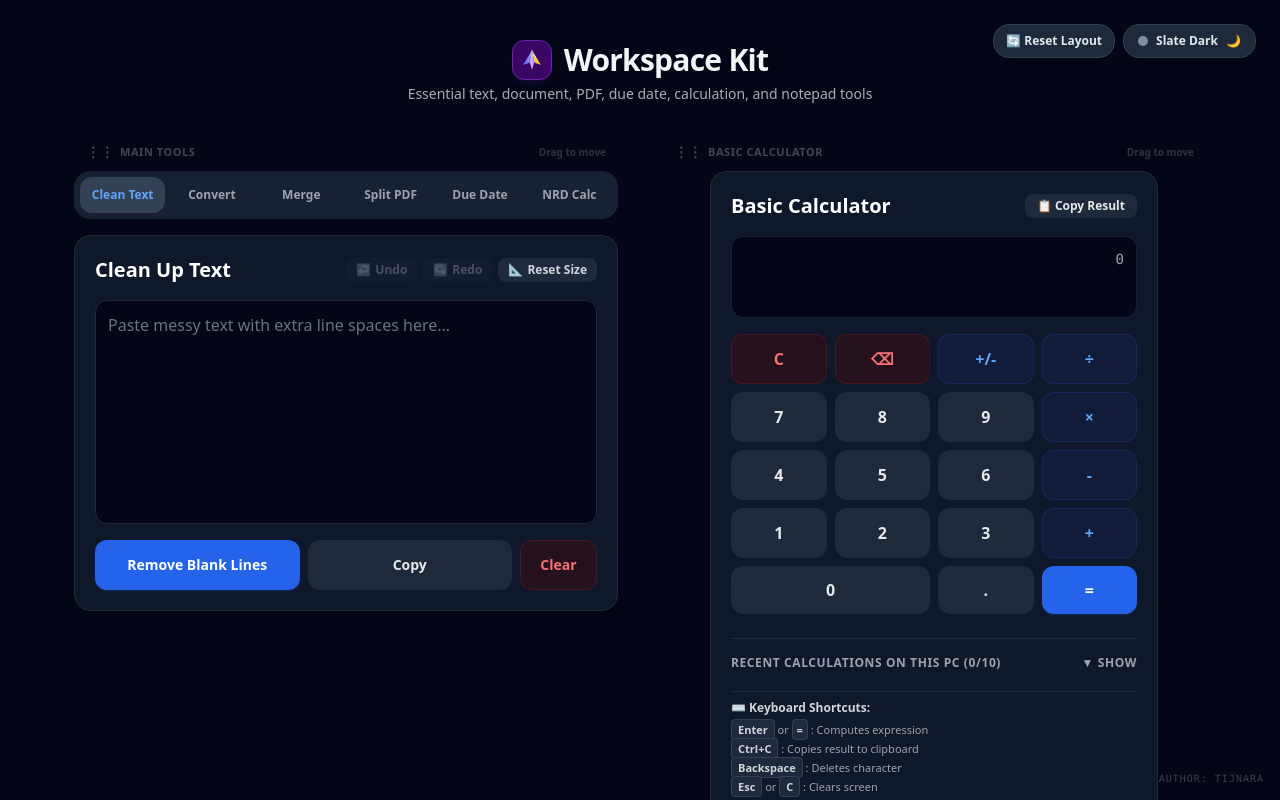
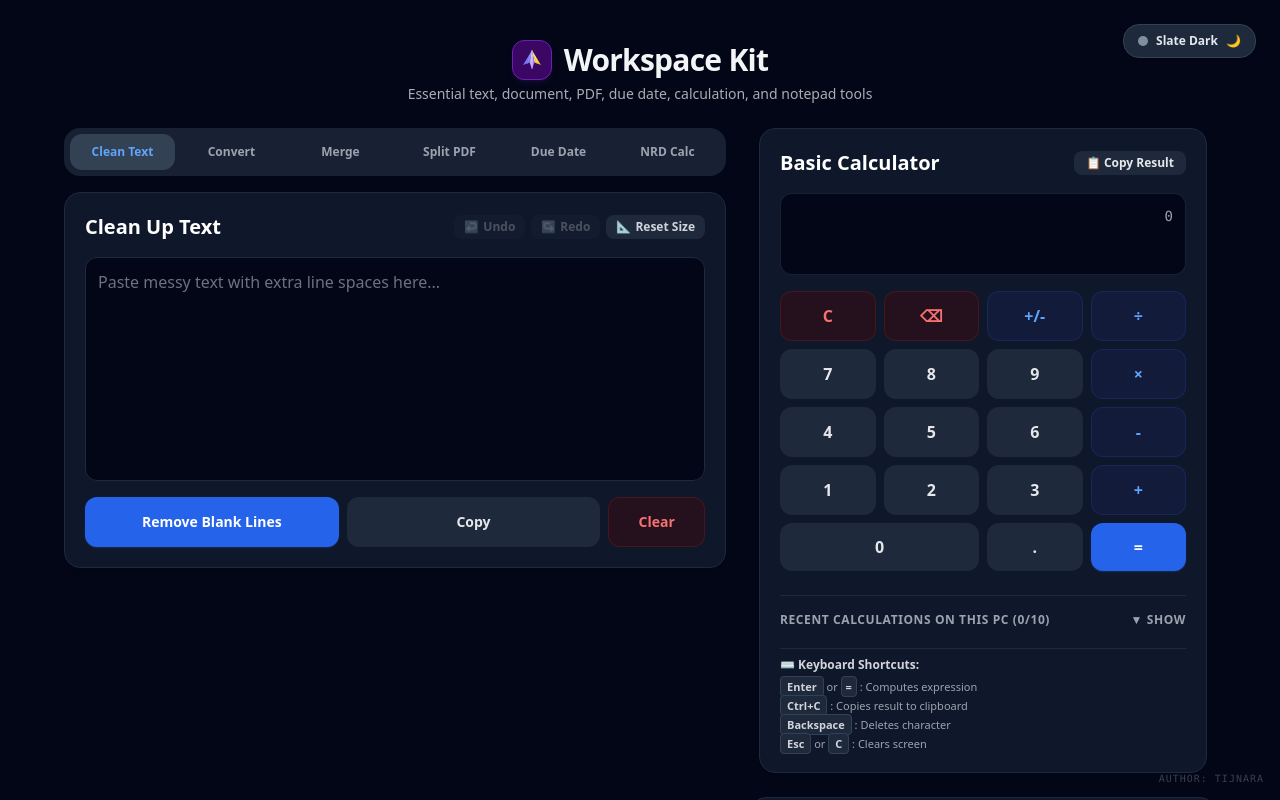
Before and after one commit to tijnara/easy-doc-tools, a Next.js app: page / in a window 1280 px wide. Shown: the top 800 px of the page. Built offline with nearby package versions, Linux system fonts and the light colour scheme.

Commit message:
Refactor layout structure by removing two-column drag-and-drop functionality; simplify main layout to always display Calculator and Notepad while preserving tool navigation and active tool views

```diff
--- a/app/page.js
+++ b/app/page.js
@@ -148,11 +148,6 @@ const THEMES = [
     }
 ];
 
-const DEFAULT_COLUMNS = {
-    left: ['tools'],
-    right: ['calculator', 'notepad']
-};
-
 export default function Home() {
     const [showSplash, setShowSplash] = useState(false);
     const [activeTab, setActiveTab] = useState('cleaner');
@@ -160,11 +155,6 @@ export default function Home() {
     const [isThemeMenuOpen, setIsThemeMenuOpen] = useState(false);
     const [isMounted, setIsMounted] = useState(false);
     const [onlineUsers, setOnlineUsers] = useState(1);
-
-    // Two-Column Drag-and-Drop Layout State
-    const [columns, setColumns] = useState(DEFAULT_COLUMNS);
-    const [draggedItem, setDraggedItem] = useState(null);
-    const [dragOverTarget, setDragOverTarget] = useState(null);
 
     const themeMenuRef = useRef(null);
 
@@ -182,6 +172,7 @@ export default function Home() {
         }
     };
 
+    // Restore splash screen, active tab, and last used theme on mount
     useEffect(() => {
         const savedThemeId = localStorage.getItem('workspace_theme_id') || localStorage.getItem('theme') || 'dark';
         applyTheme(savedThemeId);
@@ -196,22 +187,10 @@ export default function Home() {
             setActiveTab(savedTab);
         }
 
-        const savedColumns = localStorage.getItem('workspace_columns_layout');
-        if (savedColumns) {
-            try {
-                const parsed = JSON.parse(savedColumns);
-                if (parsed && typeof parsed === 'object' && Array.isArray(parsed.left) && Array.isArray(parsed.right)) {
-                    setColumns(parsed);
-                }
-            } catch (e) {
-                // Keep default layout on parse error
-            }
-        }
-
         setIsMounted(true);
     }, []);
 
-    // Poll active online users count
+    // Poll active online users count from heartbeat API
     useEffect(() => {
         const fetchOnlineUsers = async () => {
             try {
@@ -221,7 +200,7 @@ export default function Home() {
                     setOnlineUsers(data.activeUsers || data.count || 1);
                 }
             } catch (err) {
-                // Keep default state on error
+                // Silently retain last known state
             }
         };
 
@@ -230,6 +209,7 @@ export default function Home() {
         return () => clearInterval(interval);
     }, []);
 
+    // Close theme menu on outside click
     useEffect(() => {
         const handleClickOutside = (e) => {
             if (themeMenuRef.current && !themeMenuRef.current.contains(e.target)) {
@@ -250,203 +230,9 @@ export default function Home() {
         sessionStorage.setItem('has_seen_splash', 'true');
     };
 
-    // Drag and Drop Handlers
-    const handleDragStart = (e, widgetId, colKey, index) => {
-        setDraggedItem({ widgetId, colKey, index });
-        e.dataTransfer.effectAllowed = 'move';
-    };
-
-    const handleDragOver = (e, colKey, targetIndex = null) => {
-        e.preventDefault();
-        e.dataTransfer.dropEffect = 'move';
-        setDragOverTarget({ colKey, targetIndex });
-    };
-
-    const handleDrop = (e, targetColKey, targetIndex = null) => {
-        e.preventDefault();
-        e.stopPropagation();
-
-        if (!draggedItem) return;
-
-        const { widgetId, colKey: sourceColKey, index: sourceIndex } = draggedItem;
-
-        const updatedColumns = {
-            left: [...columns.left],
-            right: [...columns.right]
-        };
-
-        // Remove from source column
-        updatedColumns[sourceColKey].splice(sourceIndex, 1);
-
-        // Insert into target column position
-        if (targetIndex !== null && targetIndex !== undefined) {
-            updatedColumns[targetColKey].splice(targetIndex, 0, widgetId);
-        } else {
-            updatedColumns[targetColKey].push(widgetId);
-        }
-
-        setColumns(updatedColumns);
-        localStorage.setItem('workspace_columns_layout', JSON.stringify(updatedColumns));
-
-        setDraggedItem(null);
-        setDragOverTarget(null);
-    };
-
-    const handleResetLayout = () => {
-        setColumns(DEFAULT_COLUMNS);
-        localStorage.removeItem('workspace_columns_layout');
-    };
-
     if (!isMounted) return null;
 
     const activeThemeObj = THEMES.find((t) => t.id === currentTheme) || THEMES[0];
-
-    // Helper to render widget contents
-    const renderWidgetContent = (widgetId) => {
-        switch (widgetId) {
-            case 'tools':
-                return (
-                    <div className="flex flex-col gap-4 w-full">
-                        <div className="grid grid-cols-3 sm:grid-cols-6 bg-gray-200/70 dark:bg-slate-800/80 p-1.5 rounded-2xl gap-1">
-                            <button
-                                onClick={() => handleTabChange('cleaner')}
-                                className={`py-2.5 text-xs font-bold rounded-xl transition ${
-                                    activeTab === 'cleaner'
-                                        ? 'bg-white dark:bg-slate-700 text-blue-600 dark:text-blue-400 shadow-sm'
-                                        : 'text-gray-600 dark:text-gray-400 hover:text-gray-900 dark:hover:text-gray-200'
-                                }`}
-                            >
-                                Clean Text
-                            </button>
-                            <button
-                                onClick={() => handleTabChange('converter')}
-                                className={`py-2.5 text-xs font-bold rounded-xl transition ${
-                                    activeTab === 'converter'
-                                        ? 'bg-white dark:bg-slate-700 text-blue-600 dark:text-blue-400 shadow-sm'
-                                        : 'text-gray-600 dark:text-gray-400 hover:text-gray-900 dark:hover:text-gray-200'
-                                }`}
-                            >
-                                Convert
-                            </button>
-                            <button
-                                onClick={() => handleTabChange('merger')}
-                                className={`py-2.5 text-xs font-bold rounded-xl transition ${
-                                    activeTab === 'merger'
-                                        ? 'bg-white dark:bg-slate-700 text-blue-600 dark:text-blue-400 shadow-sm'
-                                        : 'text-gray-600 dark:text-gray-400 hover:text-gray-900 dark:hover:text-gray-200'
-                                }`}
-                            >
-                                Merge
-                            </button>
-                            <button
-                                onClick={() => handleTabChange('splitpdf')}
-                                className={`py-2.5 text-xs font-bold rounded-xl transition ${
-                                    activeTab === 'splitpdf'
-                                        ? 'bg-white dark:bg-slate-700 text-blue-600 dark:text-blue-400 shadow-sm'
-                                        : 'text-gray-600 dark:text-gray-400 hover:text-gray-900 dark:hover:text-gray-200'
-                                }`}
-                            >
-                                Split PDF
-                            </button>
-                            <button
-                                onClick={() => handleTabChange('duedate')}
-                                className={`py-2.5 text-xs font-bold rounded-xl transition ${
-                                    activeTab === 'duedate'
-                                        ? 'bg-white dark:bg-slate-700 text-blue-600 dark:text-blue-400 shadow-sm'
-                                        : 'text-gray-600 dark:text-gray-400 hover:text-gray-900 dark:hover:text-gray-200'
-                                }`}
-                            >
-                                Due Date
-                            </button>
-                            <button
-                                onClick={() => handleTabChange('nrd')}
-                                className={`py-2.5 text-xs font-bold rounded-xl transition ${
-                                    activeTab === 'nrd'
-                                        ? 'bg-white dark:bg-slate-700 text-blue-600 dark:text-blue-400 shadow-sm'
-                                        : 'text-gray-600 dark:text-gray-400 hover:text-gray-900 dark:hover:text-gray-200'
-                                }`}
-                            >
-                                NRD Calc
-                            </button>
-                        </div>
-
-                        {activeTab === 'cleaner' && <LineDeleter />}
-                        {activeTab === 'converter' && <PdfConverter />}
-                        {activeTab === 'merger' && <PdfMerger />}
-                        {activeTab === 'splitpdf' && <PdfSplitter />}
-                        {activeTab === 'duedate' && <DueDateCalculator />}
-                        {activeTab === 'nrd' && <NrdCalculator />}
-                    </div>
-                );
-            case 'calculator':
-                return <Calculator />;
-            case 'notepad':
-                return <Notepad />;
-            default:
-                return null;
-        }
-    };
-
-    const renderColumn = (colKey, widgetList) => {
-        const isColumnOver = dragOverTarget?.colKey === colKey && dragOverTarget?.targetIndex === null;
-
-        return (
-            <div
-                onDragOver={(e) => handleDragOver(e, colKey, null)}
-                onDrop={(e) => handleDrop(e, colKey, null)}
-                className={`flex flex-col gap-6 min-h-[350px] p-2 rounded-3xl transition-all duration-200 border-2 border-dashed ${
-                    isColumnOver
-                        ? 'border-blue-500 bg-blue-500/5'
-                        : 'border-transparent hover:border-gray-300/40 dark:hover:border-slate-800/60'
-                }`}
-            >
-                {widgetList.map((widgetId, index) => {
-                    const isDragging = draggedItem?.widgetId === widgetId;
-                    const isTargetOver = dragOverTarget?.colKey === colKey && dragOverTarget?.targetIndex === index;
-
-                    return (
-                        <div
-                            key={widgetId}
-                            draggable
-                            onDragStart={(e) => handleDragStart(e, widgetId, colKey, index)}
-                            onDragOver={(e) => handleDragOver(e, colKey, index)}
-                            onDrop={(e) => handleDrop(e, colKey, index)}
-                            className={`transition-all duration-200 rounded-3xl relative group ${
-                                isDragging ? 'opacity-30 scale-95' : 'opacity-100'
-                            } ${isTargetOver ? 'ring-2 ring-blue-500 ring-offset-2 dark:ring-offset-slate-950' : ''}`}
-                        >
-                            {/* Drag Handle Bar */}
-                            <div
-                                className="flex items-center justify-between px-3 py-1.5 mb-1 text-[11px] font-bold text-gray-400 dark:text-gray-500 opacity-60 group-hover:opacity-100 transition-opacity cursor-grab active:cursor-grabbing select-none"
-                                title="Click & Drag to reposition this tool"
-                            >
-                                <div className="flex items-center gap-1.5">
-                                    <span className="text-sm leading-none">⋮⋮</span>
-                                    <span className="uppercase tracking-wider">
-                                        {widgetId === 'tools'
-                                            ? 'Main Tools'
-                                            : widgetId === 'calculator'
-                                                ? 'Basic Calculator'
-                                                : 'Quick Note'}
-                                    </span>
-                                </div>
-                                <span className="text-[10px] opacity-70">Drag to move</span>
-                            </div>
-
-                            {/* Tool Body */}
-                            {renderWidgetContent(widgetId)}
-                        </div>
-                    );
-                })}
-
-                {widgetList.length === 0 && (
-                    <div className="flex items-center justify-center h-48 border-2 border-dashed border-gray-300/60 dark:border-slate-800/80 rounded-3xl text-xs font-bold text-gray-400 dark:text-gray-600">
-                        Drop any tool here
-                    </div>
-                )}
-            </div>
-        );
-    };
 
     return (
         <div className={activeThemeObj.isDark ? 'dark' : ''}>
@@ -454,16 +240,8 @@ export default function Home() {
 
             <main className={`min-h-screen ${activeThemeObj.bgClass} py-10 px-4 flex flex-col justify-between relative transition-colors duration-500`}>
 
-                {/* Top Actions Bar */}
-                <div className="absolute top-6 right-6 z-30 flex items-center gap-2" ref={themeMenuRef}>
-                    <button
-                        onClick={handleResetLayout}
-                        className={`px-3 py-2 rounded-2xl border shadow-sm text-xs font-bold transition active:scale-95 ${activeThemeObj.badgeColor}`}
-                        title="Reset Widget Layout to Default"
-                    >
-                        🔄 <span className="hidden md:inline">Reset Layout</span>
-                    </button>
-
+                {/* Top Floating Multi-Theme Palette Selector */}
+                <div className="absolute top-6 right-6 z-30" ref={themeMenuRef}>
                     <button
                         onClick={() => setIsThemeMenuOpen((prev) => !prev)}
                         className={`px-3.5 py-2 rounded-2xl border shadow-sm flex items-center gap-2 transition active:scale-95 ${activeThemeObj.badgeColor}`}
@@ -474,8 +252,9 @@ export default function Home() {
                         <span className="text-xs">{activeThemeObj.icon}</span>
                     </button>
 
+                    {/* Theme Palette Dropdown Popup */}
                     {isThemeMenuOpen && (
-                        <div className="absolute right-0 mt-12 w-56 bg-white dark:bg-slate-900 border border-gray-200 dark:border-slate-800 rounded-2xl shadow-xl p-1.5 flex flex-col gap-1 z-40 max-h-80 overflow-y-auto animate-fadeIn">
+                        <div className="absolute right-0 mt-2 w-56 bg-white dark:bg-slate-900 border border-gray-200 dark:border-slate-800 rounded-2xl shadow-xl p-1.5 flex flex-col gap-1 z-40 max-h-80 overflow-y-auto animate-fadeIn">
                             <p className="text-[10px] font-bold uppercase tracking-wider text-gray-400 dark:text-gray-500 px-2.5 py-1">
                                 Color Palette
                             </p>
@@ -543,23 +322,96 @@ export default function Home() {
                         <p className="text-sm opacity-70">Essential text, document, PDF, due date, calculation, and notepad tools</p>
                     </div>
 
-                    {/* Two-Column Drag-and-Drop Grid Layout */}
+                    {/* Side-by-Side Main Layout */}
                     <div className="grid grid-cols-1 lg:grid-cols-12 gap-6 items-start">
-                        {/* Left Column Drop Zone */}
-                        <div className="lg:col-span-6">
-                            {renderColumn('left', columns.left)}
+
+                        {/* Always Visible Side Panel: Calculator & Notepad */}
+                        <div className="order-1 lg:order-2 lg:col-span-5 w-full flex flex-col gap-6">
+                            <Calculator />
+                            <Notepad />
                         </div>
 
-                        {/* Right Column Drop Zone */}
-                        <div className="lg:col-span-6">
-                            {renderColumn('right', columns.right)}
+                        {/* Main Document & Due Date Tools Section */}
+                        <div className="order-2 lg:order-1 lg:col-span-7 flex flex-col gap-4">
+                            {/* Tool Navigation Tabs */}
+                            <div className="grid grid-cols-3 sm:grid-cols-6 bg-gray-200/70 dark:bg-slate-800/80 p-1.5 rounded-2xl gap-1">
+                                <button
+                                    onClick={() => handleTabChange('cleaner')}
+                                    className={`py-2.5 text-xs font-bold rounded-xl transition ${
+                                        activeTab === 'cleaner'
+                                            ? 'bg-white dark:bg-slate-700 text-blue-600 dark:text-blue-400 shadow-sm'
+                                            : 'text-gray-600 dark:text-gray-400 hover:text-gray-900 dark:hover:text-gray-200'
+                                    }`}
+                                >
+                                    Clean Text
+                                </button>
+                                <button
+                                    onClick={() => handleTabChange('converter')}
+                                    className={`py-2.5 text-xs font-bold rounded-xl transition ${
+                                        activeTab === 'converter'
+                                            ? 'bg-white dark:bg-slate-700 text-blue-600 dark:text-blue-400 shadow-sm'
+                                            : 'text-gray-600 dark:text-gray-400 hover:text-gray-900 dark:hover:text-gray-200'
+                                    }`}
+                                >
+                                    Convert
+                                </button>
+                                <button
+                                    onClick={() => handleTabChange('merger')}
+                                    className={`py-2.5 text-xs font-bold rounded-xl transition ${
+                                        activeTab === 'merger'
+                                            ? 'bg-white dark:bg-slate-700 text-blue-600 dark:text-blue-400 shadow-sm'
+                                            : 'text-gray-600 dark:text-gray-400 hover:text-gray-900 dark:hover:text-gray-200'
+                                    }`}
+                                >
+                                    Merge
+                                </button>
+                                <button
+                                    onClick={() => handleTabChange('splitpdf')}
+                                    className={`py-2.5 text-xs font-bold rounded-xl transition ${
+                                        activeTab === 'splitpdf'
+                                            ? 'bg-white dark:bg-slate-700 text-blue-600 dark:text-blue-400 shadow-sm'
+                                            : 'text-gray-600 dark:text-gray-400 hover:text-gray-900 dark:hover:text-gray-200'
+                                    }`}
+                                >
+                                    Split PDF
+                                </button>
+                                <button
+                                    onClick={() => handleTabChange('duedate')}
+                                    className={`py-2.5 text-xs font-bold rounded-xl transition ${
+                                        activeTab === 'duedate'
+                                            ? 'bg-white dark:bg-slate-700 text-blue-600 dark:text-blue-400 shadow-sm'
+                                            : 'text-gray-600 dark:text-gray-400 hover:text-gray-900 dark:hover:text-gray-200'
+                                    }`}
+                                >
+                                    Due Date
+                                </button>
+                                <button
+                                    onClick={() => handleTabChange('nrd')}
+                                    className={`py-2.5 text-xs font-bold rounded-xl transition ${
+                                        activeTab === 'nrd'
+                                            ? 'bg-white dark:bg-slate-700 text-blue-600 dark:text-blue-400 shadow-sm'
+                                            : 'text-gray-600 dark:text-gray-400 hover:text-gray-900 dark:hover:text-gray-200'
+                                    }`}
+                                >
+                                    NRD Calc
+                                </button>
+                            </div>
+
+                            {/* Active Tool Views */}
+                            {activeTab === 'cleaner' && <LineDeleter />}
+                            {activeTab === 'converter' && <PdfConverter />}
+                            {activeTab === 'merger' && <PdfMerger />}
+                            {activeTab === 'splitpdf' && <PdfSplitter />}
+                            {activeTab === 'duedate' && <DueDateCalculator />}
+                            {activeTab === 'nrd' && <NrdCalculator />}
                         </div>
+
                     </div>
-
                 </div>
 
-                {/* Footer */}
+                {/* Footer with Live Active Users & Author Badge */}
                 <footer className="mt-12 text-center text-xs font-medium flex flex-wrap items-center justify-center gap-3">
+                    {/* Live Online Users Indicator Badge */}
                     <div
                         title="Number of active users currently using Workspace Kit"
                         className="inline-flex items-center gap-2 bg-white dark:bg-slate-900 px-3.5 py-2 rounded-full border border-gray-200/80 dark:border-slate-800 shadow-sm text-gray-700 dark:text-gray-300 font-bold select-none"
@@ -572,13 +424,16 @@ export default function Home() {
                         <span className="text-[11px] opacity-70 font-semibold">Online Now</span>
                     </div>
 
+                    {/* Author Badge */}
                     <div
                         className="group inline-flex items-center gap-1.5 bg-white dark:bg-slate-900 px-4 py-2 rounded-full border border-gray-200/80 dark:border-slate-800 shadow-sm hover:shadow-md hover:border-violet-300 dark:hover:border-violet-600 transition-all duration-300 cursor-pointer select-none"
                     >
                         <div className="relative flex items-center justify-center w-5 h-5">
+                            {/* Layered Pulsing Aura Rings */}
                             <span className="absolute inset-0 bg-violet-500/40 rounded-full animate-ping"></span>
                             <span className="absolute -inset-1 bg-violet-400/20 rounded-full animate-pulse"></span>
 
+                            {/* Floating & Interactive Animated SVG Icon */}
                             <svg
                                 className="w-4.5 h-4.5 text-violet-600 dark:text-violet-400 relative z-10 animate-bounce transition-transform duration-300 group-hover:scale-125 group-hover:rotate-12"
                                 viewBox="0 0 24 24"
@@ -602,6 +457,7 @@ export default function Home() {
                     </div>
                 </footer>
 
+                {/* Corner Watermark Badge */}
                 <div className="fixed bottom-3 right-4 pointer-events-none opacity-40 hover:opacity-100 transition-opacity hidden sm:block">
                     <span className="text-[10px] font-mono tracking-widest uppercase opacity-60 select-none">
                         Author: tijnara
```
